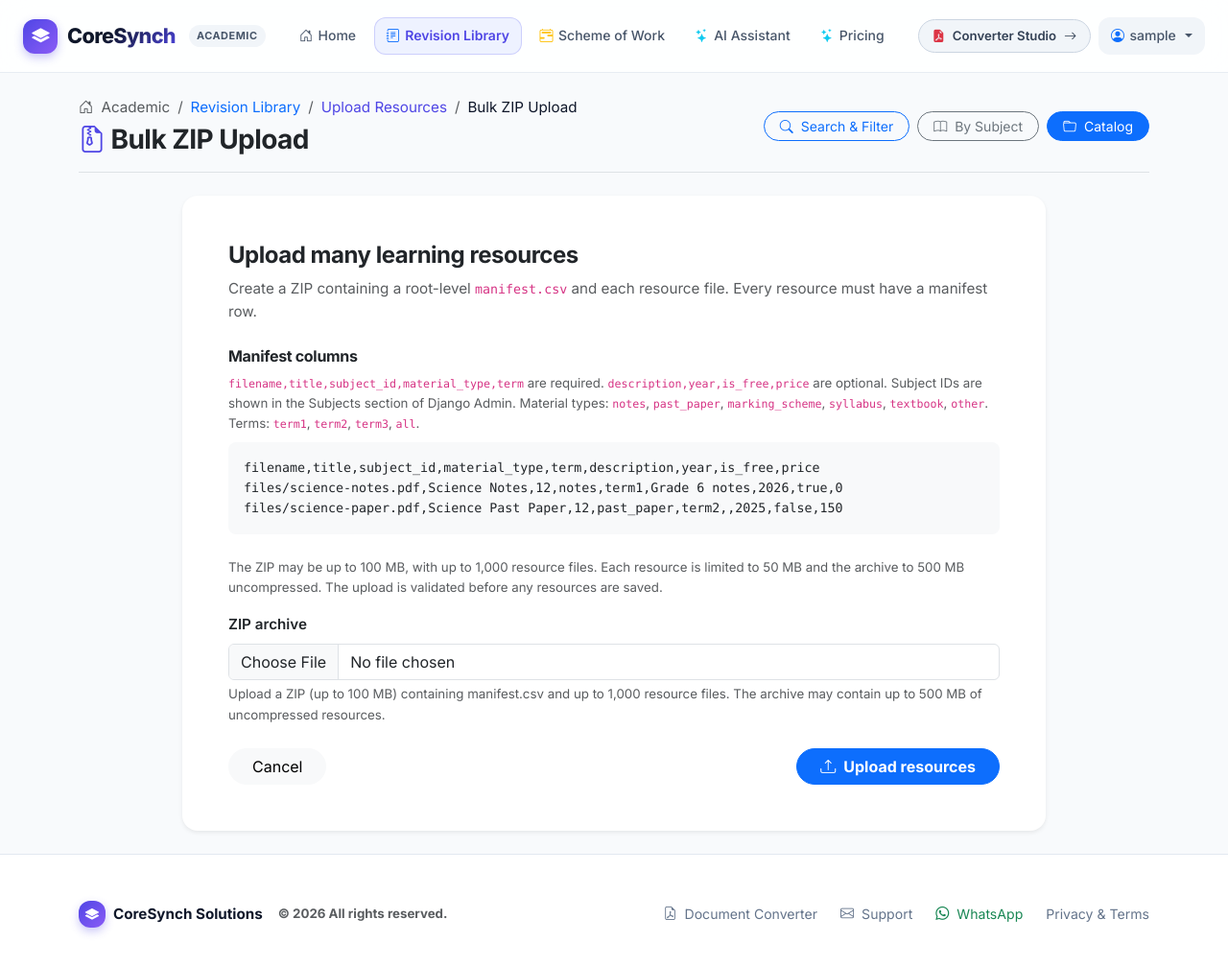
After one commit to Keln-ui/coresync, a Django app: page /revision/staff/resources/bulk-upload/ in a window 1280 px wide. The commit adds this page. Shown: the whole page at 96% size. Run offline with Django 5.2, Linux system fonts and the light colour scheme; the visitor is signed in with stand-in values (Sample User, id 1); some libraries are stand-ins or nearby versions.

Commit message:
Add bulk ZIP resource upload
Co-authored-by: Copilot <223556219+Copilot@users.noreply.github.com>

```diff
--- a/revision/forms.py
+++ b/revision/forms.py
@@ -1,4 +1,13 @@
+import csv
+import io
+import stat
+import zipfile
+import zlib
+from decimal import Decimal, InvalidOperation
+from pathlib import PurePosixPath
+
 from django import forms
+from django.core.exceptions import ValidationError
 from .models import (
     Class,
     Curriculum,
@@ -6,6 +15,228 @@ from .models import (
     SchemeOfWork,
     Subject,
 )
+
+
+class BulkRevisionMaterialUploadForm(forms.Form):
+    MAX_ARCHIVE_SIZE = 100 * 1024 * 1024
+    MAX_FILE_COUNT = 1000
+    MAX_FILE_SIZE = 50 * 1024 * 1024
+    MAX_TOTAL_FILE_SIZE = 500 * 1024 * 1024
+    MAX_MANIFEST_SIZE = 1024 * 1024
+    REQUIRED_COLUMNS = {
+        'filename',
+        'title',
+        'subject_id',
+        'material_type',
+        'term',
+    }
+    OPTIONAL_COLUMNS = {'description', 'year', 'is_free', 'price'}
+
+    zip_file = forms.FileField(
+        label='ZIP archive',
+        help_text=(
+            'Upload a ZIP (up to 100 MB) containing manifest.csv and up to '
+            '1,000 resource files. The archive may contain up to 500 MB of '
+            'uncompressed resources.'
+        ),
+        widget=forms.ClearableFileInput(attrs={'class': 'form-control', 'accept': '.zip'}),
+    )
+
+    def clean_zip_file(self):
+        uploaded_file = self.cleaned_data['zip_file']
+        if uploaded_file.size > self.MAX_ARCHIVE_SIZE:
+            raise ValidationError('The ZIP archive must be 100 MB or smaller.')
+        if not uploaded_file.name.lower().endswith('.zip'):
+            raise ValidationError('Choose a ZIP archive.')
+
+        try:
+            with zipfile.ZipFile(uploaded_file) as archive:
+                resources = self._read_manifest(archive)
+                bad_file = archive.testzip()
+        except (OSError, RuntimeError, zipfile.BadZipFile, zipfile.LargeZipFile, zlib.error) as exc:
+            raise ValidationError('The ZIP archive is invalid or could not be read.') from exc
+
+        if bad_file:
+            raise ValidationError(f'The ZIP archive contains a damaged file: {bad_file}')
+        self.cleaned_data['resources'] = resources
+        return uploaded_file
+
+    def _read_manifest(self, archive):
+        entries = archive.infolist()
+        if len(entries) > self.MAX_FILE_COUNT * 2 + 1:
+            raise ValidationError('The ZIP archive contains too many entries.')
+
+        by_name = {}
+        manifest_info = None
+        resource_size = 0
+        for info in entries:
+            if info.filename in by_name:
+                raise ValidationError(f'The ZIP archive has a duplicate entry: {info.filename}')
+            by_name[info.filename] = info
+            if info.is_dir():
+                continue
+
+            path = PurePosixPath(info.filename)
+            if (
+                '\\' in info.filename
+                or path.is_absolute()
+                or str(path) != info.filename
+                or any(part in ('', '.', '..') for part in path.parts)
+            ):
+                raise ValidationError(f'The ZIP archive has an unsafe path: {info.filename}')
+            if stat.S_ISLNK(info.external_attr >> 16):
+                raise ValidationError(f'Symbolic links are not allowed: {info.filename}')
+            if info.flag_bits & 0x1:
+                raise ValidationError(f'Encrypted ZIP entries are not supported: {info.filename}')
+
+            if info.filename == 'manifest.csv':
+                manifest_info = info
+            else:
+                if info.file_size > self.MAX_FILE_SIZE:
+                    raise ValidationError(f'{info.filename} exceeds the 50 MB per-file limit.')
+                resource_size += info.file_size
+
+        if manifest_info is None:
+            raise ValidationError('Add a manifest.csv file at the root of the ZIP archive.')
+        if manifest_info.file_size > self.MAX_MANIFEST_SIZE:
+            raise ValidationError('manifest.csv must be 1 MB or smaller.')
+        if resource_size > self.MAX_TOTAL_FILE_SIZE:
+            raise ValidationError('The uncompressed resources exceed the 500 MB total limit.')
+
+        try:
+            with archive.open(manifest_info) as manifest_file:
+                text_file = io.TextIOWrapper(manifest_file, encoding='utf-8-sig', newline='')
+                reader = csv.DictReader(text_file)
+                headers = reader.fieldnames or []
+                if len(headers) != len(set(headers)):
+                    raise ValidationError('manifest.csv contains duplicate column names.')
+                missing_columns = self.REQUIRED_COLUMNS - set(headers)
+                unknown_columns = set(headers) - self.REQUIRED_COLUMNS - self.OPTIONAL_COLUMNS
+                if missing_columns:
+                    raise ValidationError(
+                        'manifest.csv is missing required columns: '
+                        + ', '.join(sorted(missing_columns))
+                    )
+                if unknown_columns:
+                    raise ValidationError(
+                        'manifest.csv contains unknown columns: '
+                        + ', '.join(sorted(unknown_columns))
+                    )
+                rows = list(reader)
+        except (csv.Error, UnicodeDecodeError) as exc:
+            raise ValidationError('manifest.csv must be a valid UTF-8 CSV file.') from exc
+
+        resources = []
+        seen_filenames = set()
+        subject_ids = set()
+        for row_number, row in enumerate(rows, start=2):
+            if None in row:
+                raise ValidationError(f'manifest.csv row {row_number} has too many columns.')
+            if not any((value or '').strip() for value in row.values()):
+                continue
+
+            filename = (row.get('filename') or '').strip()
+            title = (row.get('title') or '').strip()
+            if not filename or filename == 'manifest.csv' or filename not in by_name:
+                raise ValidationError(
+                    f'manifest.csv row {row_number} refers to a missing or invalid filename.'
+                )
+            if by_name[filename].is_dir():
+                raise ValidationError(f'manifest.csv row {row_number} refers to a directory.')
+            if filename in seen_filenames:
+                raise ValidationError(f'manifest.csv lists {filename} more than once.')
+            if not title or len(title) > 200:
+                raise ValidationError(
+                    f'manifest.csv row {row_number} needs a title of 1 to 200 characters.'
+                )
+
+            subject_id = (row.get('subject_id') or '').strip()
+            if not subject_id.isascii() or not subject_id.isdigit() or len(subject_id) > 19:
+                raise ValidationError(f'manifest.csv row {row_number} has an invalid subject_id.')
+            parsed_subject_id = int(subject_id)
+            if parsed_subject_id > 9223372036854775807:
+                raise ValidationError(f'manifest.csv row {row_number} has an invalid subject_id.')
+            subject_ids.add(parsed_subject_id)
+
+            material_type = (row.get('material_type') or '').strip()
+            valid_types = {value for value, _ in RevisionMaterial.MATERIAL_TYPES}
+            if material_type not in valid_types:
+                raise ValidationError(f'manifest.csv row {row_number} has an invalid material_type.')
+            term = (row.get('term') or '').strip()
+            valid_terms = {value for value, _ in RevisionMaterial.TERM_CHOICES}
+            if term not in valid_terms:
+                raise ValidationError(f'manifest.csv row {row_number} has an invalid term.')
+
+            raw_year = (row.get('year') or '').strip()
+            try:
+                year = int(raw_year) if raw_year else None
+            except ValueError as exc:
+                raise ValidationError(f'manifest.csv row {row_number} has an invalid year.') from exc
+            if year is not None and not 1 <= year <= 9999:
+                raise ValidationError(f'manifest.csv row {row_number} has an invalid year.')
+
+            raw_is_free = (row.get('is_free') or 'true').strip().lower()
+            boolean_values = {
+                'true': True,
+                'yes': True,
+                '1': True,
+                'false': False,
+                'no': False,
+                '0': False,
+            }
+            if raw_is_free not in boolean_values:
+                raise ValidationError(f'manifest.csv row {row_number} has an invalid is_free value.')
+
+            raw_price = (row.get('price') or '0').strip()
+            try:
+                price = forms.DecimalField(
+                    max_digits=10,
+                    decimal_places=2,
+                    min_value=Decimal('0'),
+                ).clean(raw_price)
+            except (ValidationError, InvalidOperation) as exc:
+                raise ValidationError(f'manifest.csv row {row_number} has an invalid price.') from exc
+
+            seen_filenames.add(filename)
+            resources.append({
+                'filename': filename,
+                'title': title,
+                'subject_id': parsed_subject_id,
+                'material_type': material_type,
+                'term': term,
+                'description': (row.get('description') or '').strip(),
+                'year': year,
+                'is_free': boolean_values[raw_is_free],
+                'price': price,
+            })
+
+        if not resources:
+            raise ValidationError('manifest.csv must list at least one resource.')
+        if len(resources) > self.MAX_FILE_COUNT:
+            raise ValidationError('The ZIP archive may contain at most 1,000 resources.')
+
+        subjects = Subject.objects.in_bulk(subject_ids)
+        missing_subject_ids = subject_ids - subjects.keys()
+        if missing_subject_ids:
+            raise ValidationError(
+                'manifest.csv contains unknown subject_id values: '
+                + ', '.join(str(value) for value in sorted(missing_subject_ids))
+            )
+        for resource in resources:
+            resource['subject'] = subjects[resource['subject_id']]
+
+        listed_filenames = seen_filenames | {'manifest.csv'}
+        unlisted_files = {
+            info.filename for info in entries
+            if not info.is_dir() and info.filename not in listed_filenames
+        }
+        if unlisted_files:
+            raise ValidationError(
+                'Every file in the ZIP archive must be listed in manifest.csv. '
+                f'Unlisted: {", ".join(sorted(unlisted_files)[:5])}'
+            )
+
+        return resources
 
 
 class RevisionMaterialUploadForm(forms.ModelForm):
--- /dev/null
+++ b/revision/templates/revision/staff_resource_bulk_upload.html
@@ -0,0 +1,44 @@
+{% extends 'revision/base_revision.html' %}
+
+{% block title %}Bulk ZIP Upload — CoreSynch{% endblock %}
+{% block subtitle %}Bulk ZIP Upload{% endblock %}
+
+{% block heading %}
+    <span><i class="bi bi-file-earmark-zip" style="color: var(--primary);"></i> Bulk ZIP Upload</span>
+{% endblock %}
+
+{% block breadcrumb %}
+    <li class="breadcrumb-item"><a href="{% url 'staff_resource_dashboard' %}" class="text-decoration-none">Upload Resources</a></li>
+    <li class="breadcrumb-item active" style="color: var(--gray-400);">Bulk ZIP Upload</li>
+{% endblock %}
+
+{% block content_body %}
+<div class="mx-auto" style="max-width:900px">
+    <div class="card border-0 shadow-sm rounded-4 p-4 p-lg-5">
+        <h1 class="h4 fw-bold">Upload many learning resources</h1>
+        <p class="text-muted">Create a ZIP containing a root-level <code>manifest.csv</code> and each resource file. Every resource must have a manifest row.</p>
+
+        <h2 class="h6 fw-bold mt-2">Manifest columns</h2>
+        <p class="small text-muted mb-2"><code>filename,title,subject_id,material_type,term</code> are required. <code>description,year,is_free,price</code> are optional. Subject IDs are shown in the Subjects section of Django Admin. Material types: <code>notes</code>, <code>past_paper</code>, <code>marking_scheme</code>, <code>syllabus</code>, <code>textbook</code>, <code>other</code>. Terms: <code>term1</code>, <code>term2</code>, <code>term3</code>, <code>all</code>.</p>
+        <pre class="small bg-light rounded-3 p-3 mb-4"><code>filename,title,subject_id,material_type,term,description,year,is_free,price
+files/science-notes.pdf,Science Notes,12,notes,term1,Grade 6 notes,2026,true,0
+files/science-paper.pdf,Science Past Paper,12,past_paper,term2,,2025,false,150</code></pre>
+        <p class="small text-muted">The ZIP may be up to 100 MB, with up to 1,000 resource files. Each resource is limited to 50 MB and the archive to 500 MB uncompressed. The upload is validated before any resources are saved.</p>
+
+        <form method="post" enctype="multipart/form-data">
+            {% csrf_token %}
+            <div class="mb-3">
+                <label class="form-label fw-semibold" for="{{ form.zip_file.id_for_label }}">{{ form.zip_file.label }}</label>
+                {{ form.zip_file }}
+                {% if form.zip_file.help_text %}<div class="form-text">{{ form.zip_file.help_text }}</div>{% endif %}
+                {% for error in form.zip_file.errors %}<div class="text-danger small mt-1">{{ error }}</div>{% endfor %}
+            </div>
+            {% for error in form.non_field_errors %}<div class="alert alert-danger">{{ error }}</div>{% endfor %}
+            <div class="d-flex justify-content-between gap-2 mt-4">
+                <a href="{% url 'staff_resource_dashboard' %}" class="btn btn-light rounded-pill px-4">Cancel</a>
+                <button type="submit" class="btn btn-primary rounded-pill px-4 fw-bold"><i class="bi bi-upload me-2"></i>Upload resources</button>
+            </div>
+        </form>
+    </div>
+</div>
+{% endblock %}
--- a/revision/templates/revision/staff_resource_dashboard.html
+++ b/revision/templates/revision/staff_resource_dashboard.html
@@ -54,6 +54,7 @@
             <div class="col-md-6 col-xl-4"><a class="hub-action" href="{% url 'staff_upload_resource' 'resource' %}?type=marking_scheme"><span class="hub-icon"><i class="bi bi-check2-square"></i></span><span><strong>Upload Marking Schemes</strong><small>Share answer keys and assessment marking guides.</small></span></a></div>
             <div class="col-md-6 col-xl-4"><a class="hub-action" href="{% url 'staff_upload_resource' 'scheme' %}"><span class="hub-icon"><i class="bi bi-calendar2-range"></i></span><span><strong>Upload Scheme of Work</strong><small>Publish a downloadable Word scheme for a class and term.</small></span></a></div>
             <div class="col-md-6 col-xl-4"><a class="hub-action" href="{% url 'staff_upload_resource' 'curriculum' %}"><span class="hub-icon"><i class="bi bi-patch-check"></i></span><span><strong>Upload CBC Curriculum</strong><small>Add an official curriculum source linked to its class and subject.</small></span></a></div>
+            <div class="col-md-6 col-xl-4"><a class="hub-action" href="{% url 'staff_bulk_upload_resources' %}"><span class="hub-icon"><i class="bi bi-file-earmark-zip"></i></span><span><strong>Bulk ZIP Upload ⭐⭐⭐⭐☆</strong><small>Upload up to 1,000 learning resources at once using a ZIP and CSV manifest.</small></span></a></div>
         </div>
     </section>
 
--- a/revision/urls.py
+++ b/revision/urls.py
@@ -4,6 +4,7 @@ from . import views
 urlpatterns = [
     path('', views.revision_home, name='revision_home'),
     path('staff/resources/', views.staff_resource_dashboard, name='staff_resource_dashboard'),
+    path('staff/resources/bulk-upload/', views.staff_bulk_upload_resources, name='staff_bulk_upload_resources'),
     path('staff/resources/upload/<str:upload_type>/', views.staff_upload_resource, name='staff_upload_resource'),
     path('browse/', views.browse_materials, name='browse_materials'),
     path('browse-subjects/', views.browse_by_subject, name='browse_by_subject'),
--- a/revision/views.py
+++ b/revision/views.py
@@ -3,11 +3,15 @@ from django.http import Http404, HttpResponse, JsonResponse
 from django.conf import settings
 from django.core.files.storage import default_storage
 from django.core.files.base import ContentFile
+from django.core.files import File
+from django.db import transaction
 from django.contrib import messages
 from django.contrib.auth.decorators import login_required
 from django.contrib.auth.decorators import user_passes_test
 import os
 import logging
+import zipfile
+from pathlib import PurePosixPath
 from .models import (
     Class,
     Curriculum,
@@ -17,6 +21,7 @@ from .models import (
     Subject,
 )
 from .forms import (
+    BulkRevisionMaterialUploadForm,
     CurriculumUploadForm,
     RevisionMaterialUploadForm,
     SchemeOfWorkGeneratorForm,
@@ -90,6 +95,51 @@ def staff_upload_resource(request, upload_type):
         'upload_type': upload_type,
         'label': label,
     })
+
+
+@user_passes_test(lambda user: user.is_authenticated and user.is_staff)
+def staff_bulk_upload_resources(request):
+    """Create revision materials from a validated ZIP archive and CSV manifest."""
+    form = BulkRevisionMaterialUploadForm(
+        request.POST if request.method == 'POST' else None,
+        request.FILES or None,
+    )
+    if request.method == 'POST' and form.is_valid():
+        uploaded_file = form.cleaned_data['zip_file']
+        resources = form.cleaned_data['resources']
+        saved_files = []
+        try:
+            with transaction.atomic():
+                with zipfile.ZipFile(uploaded_file) as archive:
+                    for resource in resources:
+                        material = RevisionMaterial(
+                            title=resource['title'],
+                            subject=resource['subject'],
+                            material_type=resource['material_type'],
+                            term=resource['term'],
+                            description=resource['description'],
+                            year=resource['year'],
+                            is_free=resource['is_free'],
+                            price=resource['price'],
+                        )
+                        with archive.open(resource['filename']) as source:
+                            material.file.save(
+                                PurePosixPath(resource['filename']).name,
+                                File(source),
+                                save=False,
+                            )
+                        saved_files.append(material.file.name)
+                        material.save()
+        except Exception:
+            for name in saved_files:
+                default_storage.delete(name)
+            logger.exception('Bulk revision resource upload failed.')
+            raise
+
+        messages.success(request, f'{len(resources)} resources uploaded successfully.')
+        return redirect('staff_resource_dashboard')
+
+    return render(request, 'revision/staff_resource_bulk_upload.html', {'form': form})
 
 
 def revision_home(request):
```
Also changed, not shown: revision/tests.py (+107 -0 lines), README.md.
